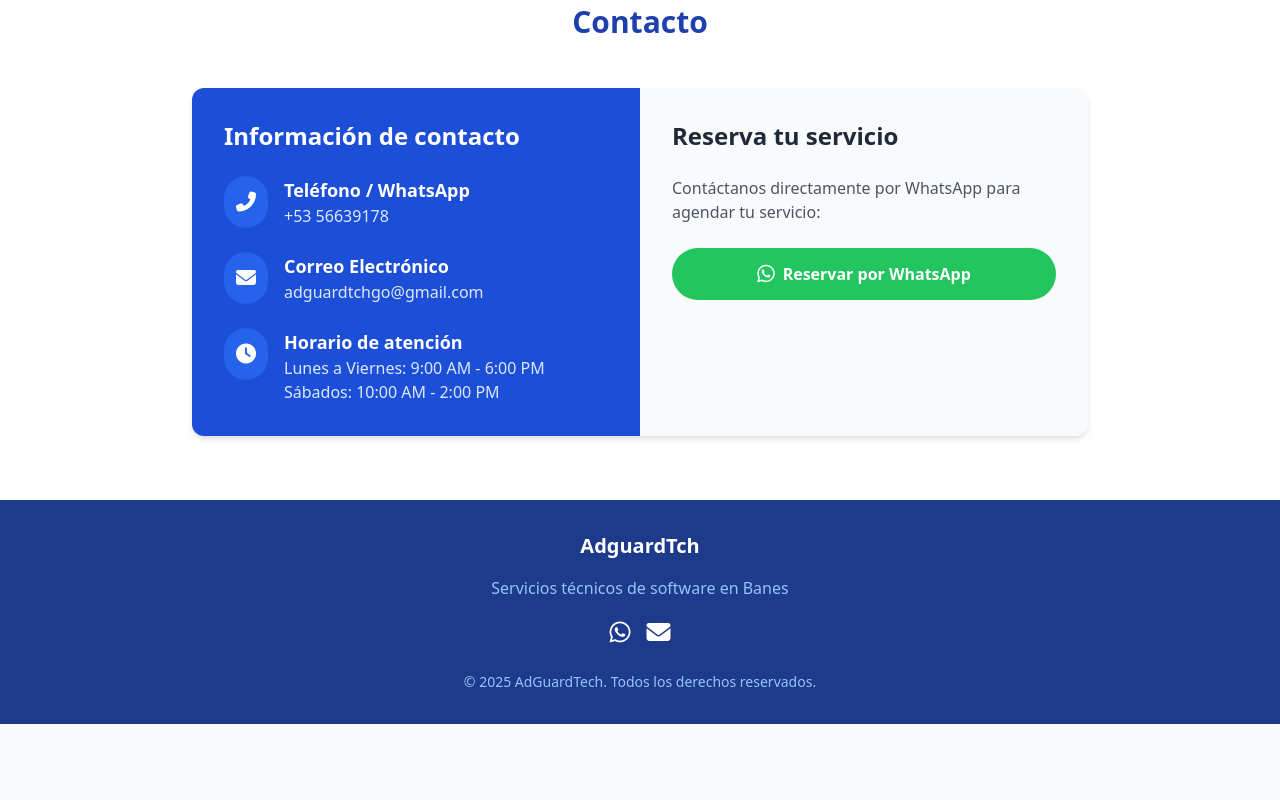
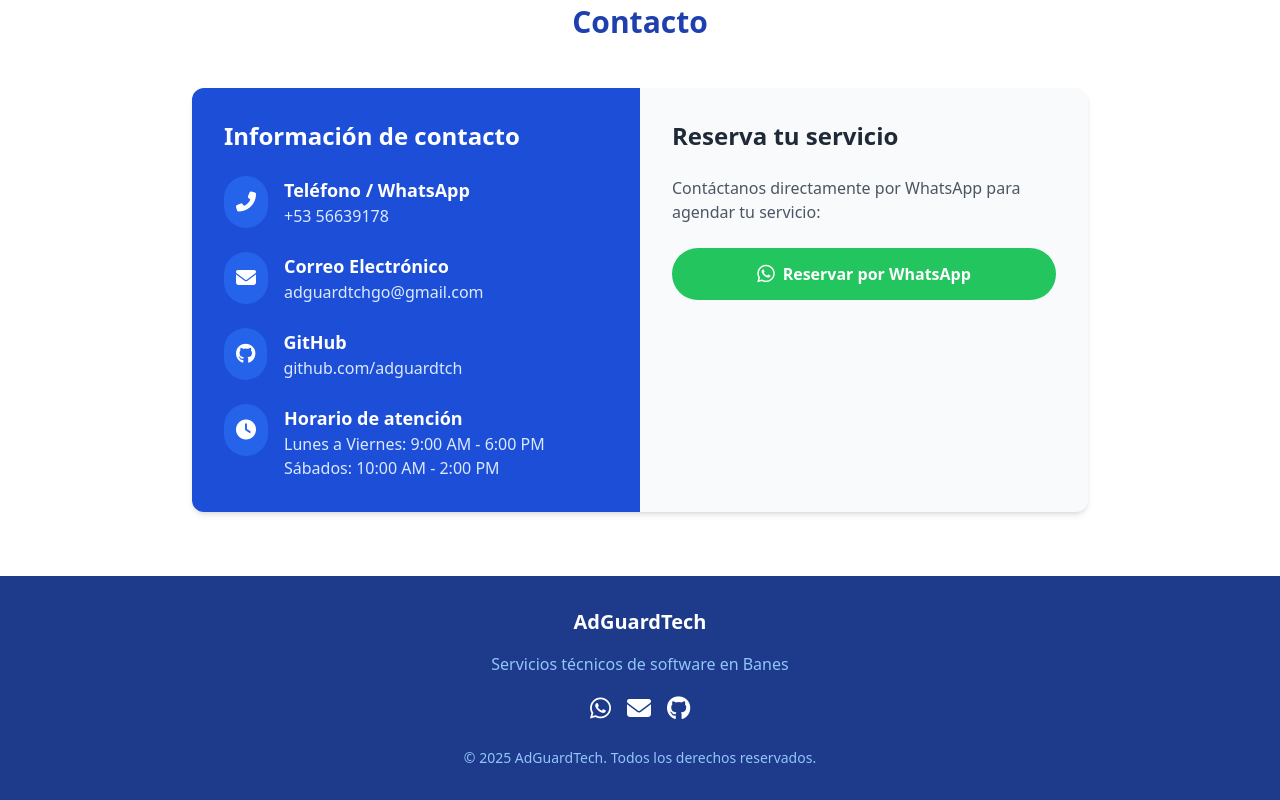
Before and after one commit to adguardtch/adguardtch.cu, a plain HTML site: page index.html in a window 1280 px wide. Shown: the part 2392-3192 px from the top of the page. Before the commit the page ends 3116 px from the top, so only its background shows below. Drawn offline with nearby package versions, Linux system fonts and the light colour scheme.

Commit message:
index.html

```diff
--- a/index.html
+++ b/index.html
@@ -3,7 +3,7 @@
 <head>
     <meta charset="UTF-8">
     <meta name="viewport" content="width=device-width, initial-scale=1.0">
-    <title>AdguardTchgo@gmail.com - Servicios Informáticos</title>
+    <title>AdGuardTech - Servicios Informáticos</title>
     <script src="https://cdn.tailwindcss.com"></script>
     <link rel="stylesheet" href="https://cdnjs.cloudflare.com/ajax/libs/font-awesome/6.4.0/css/all.min.css">
     <style>
@@ -235,7 +235,7 @@
                             <h3 class="text-xl font-bold text-gray-800">Desbloqueo FRP Google</h3>
                         </div>
                         <p class="text-gray-600 mb-4">Eliminación de protección de fábrica (FRP) en dispositivos Android con cuentas Google.</p>
-                        <a href="https://wa.me/5356639178?text=Hola,%20quiero%20reservar%20el%20servicio%20de%20Desbloqueo%20FRP%20Google%20(1000%20CUP)" target="_blank" class="bg-blue-600 hover:bg-blue-700 text-white font-bold py-2 px-4 rounded-full inline-flex items-center transition w-full justify-center">
+                        <a href="https://wa.me/5356639178?text=Hola,%20quiero%20reservar%20el%20servicio%20of%20Desbloqueo%20FRP%20Google%20(1000%20CUP)" target="_blank" class="bg-blue-600 hover:bg-blue-700 text-white font-bold py-2 px-4 rounded-full inline-flex items-center transition w-full justify-center">
                             <i class="fab fa-whatsapp mr-2"></i> Reservar
                         </a>
                     </div>
@@ -368,6 +368,16 @@
                             </div>
                         </div>
 
+                        <div class="flex items-start mb-6">
+                            <div class="bg-blue-600 p-3 rounded-full mr-4">
+                                <i class="fab fa-github text-white text-xl"></i>
+                            </div>
+                            <div>
+                                <h4 class="text-lg font-bold">GitHub</h4>
+                                <a href="https://github.com/adguardtch" target="_blank" class="text-blue-100 hover:text-white transition">github.com/adguardtch</a>
+                            </div>
+                        </div>
+
                         <div class="flex items-start">
                             <div class="bg-blue-600 p-3 rounded-full mr-4">
                                 <i class="fas fa-clock text-white text-xl"></i>
@@ -406,14 +416,17 @@
     <footer class="bg-blue-900 text-white py-8">
         <div class="container mx-auto px-4">
             <div class="text-center">
-                <h3 class="text-xl font-bold mb-4">AdguardTch</h3>
+                <h3 class="text-xl font-bold mb-4">AdGuardTech</h3>
                 <p class="text-blue-300 mb-4">Servicios técnicos de software en Banes</p>
                 <div class="flex justify-center space-x-4 mb-6">
                     <a href="https://wa.me/5356639178" target="_blank" class="text-white hover:text-green-300 transition">
                         <i class="fab fa-whatsapp text-2xl"></i>
                     </a>
-                    <a href="adguardtchgo@gmail.com" class="text-white hover:text-blue-300 transition">
+                    <a href="mailto:adguardtchgo@gmail.com" class="text-white hover:text-blue-300 transition">
                         <i class="fas fa-envelope text-2xl"></i>
+                    </a>
+                    <a href="https://github.com/adguardtch" target="_blank" class="text-white hover:text-gray-300 transition">
+                        <i class="fab fa-github text-2xl"></i>
                     </a>
                 </div>
                 <p class="text-blue-300 text-sm">© <span id="year"></span> AdGuardTech. Todos los derechos reservados.</p>
@@ -437,4 +450,4 @@
         document.querySelector('.logo-link').addEventListener('click', scrollToTop);
     </script>
 </body>
-</html>
+    </html>
```
